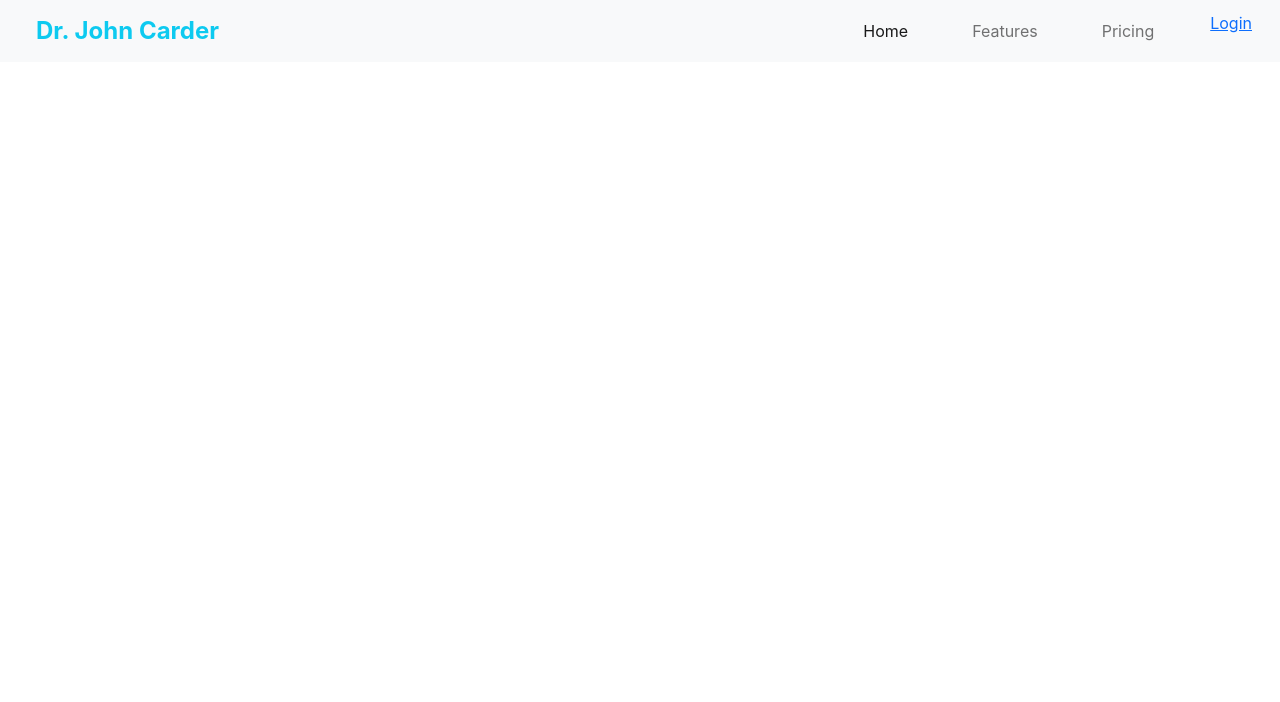
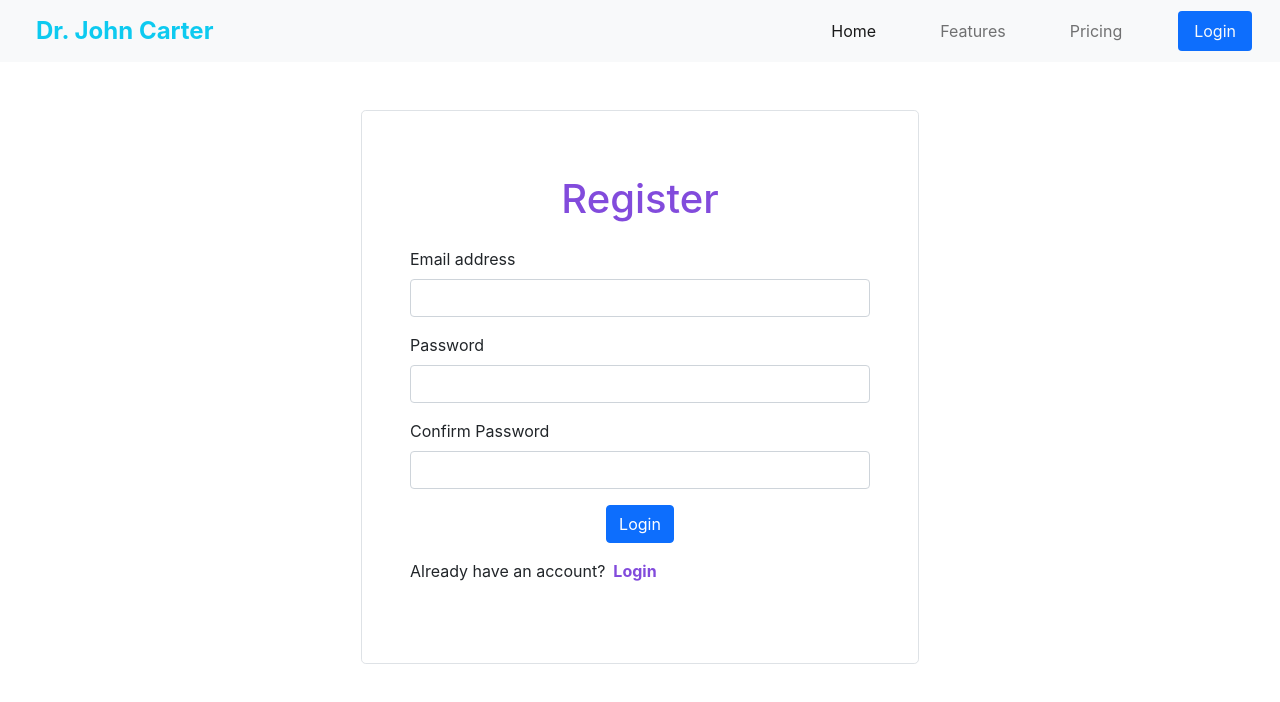
Before and after one commit to JubayerAhmmodShuvo/John-s_World, a React (Create React App) app: page /register in a window 1280 px wide. Shown: the top 702 px of the page. Built offline with nearby package versions, Linux system fonts and the light colour scheme; no server answers.

Commit message:
registration page done

```diff
--- a/src/App.js
+++ b/src/App.js
@@ -1,11 +1,21 @@
 import './App.css';
 import Header from './Pages/Header/Header';
+import { Route, Routes } from "react-router-dom";
+import Home from './Pages/Home/Home';
+import Login from './Pages/Login/Login';
+import Register from './Pages/Register/Register';
 
 
 function App() {
   return (
     <div className="App">
       <Header />
+      <Routes>
+        <Route path="/" element={<Home />} />
+        <Route path="/home" element={<Home />} />
+        <Route path="/login" element={<Login />} />
+        <Route path="/register" element={<Register />} />
+      </Routes>
 
     </div>
   );
--- a/src/Pages/Header/Header.js
+++ b/src/Pages/Header/Header.js
@@ -1,7 +1,7 @@
 import React from 'react';
 import { useAuthState } from 'react-firebase-hooks/auth';
-import { Link } from "react-router-dom";
 import auth from '../../Firebase.init';
+import { Link } from 'react-router-dom';
 
 const Header = () => {
   const [user] = useAuthState(auth);
@@ -12,9 +12,9 @@ const Header = () => {
     <div>
       <nav className="navbar navbar-expand-lg navbar-light bg-light">
         <div className="container-fluid">
-          <a className="navbar-brand fw-bold text-info fs-4 ms-lg-4" href=" ">
-            Dr. John Carder
-          </a>
+          <Link className="navbar-brand fw-bold text-info fs-4 ms-lg-4" to="/ ">
+            Dr. John Carter
+          </Link>
           <button
             className="navbar-toggler"
             type="button"
@@ -29,27 +29,27 @@ const Header = () => {
           <div className="collapse navbar-collapse  " id="navbarNav">
             <ul className="navbar-nav ms-auto me-3 gap-lg-5  ">
               <li className="nav-item">
-                <a className="nav-link active" aria-current="page" href=" ">
+                <Link className="nav-link active" aria-current="page" to=" ">
                   Home
-                </a>
+                </Link>
               </li>
               <li className="nav-item">
-                <a className="nav-link" href=" ">
+                <Link className="nav-link" to=" ">
                   Features
-                </a>
+                </Link>
               </li>
               <li className="nav-item">
-                <a className="nav-link" href=" ">
+                <Link className="nav-link" to=" ">
                   Pricing
-                </a>
+                </Link>
               </li>
-              <li className="nav-item">
+              <li className="nav-item ">
                 {user ?
-              <button onClick={handleSignOut} >SignOut</button>
-              :
-              <Link  to="/login">
-              Login
-              </Link>
+                  <button className="btn btn-danger text-light p-2 rounded" onClick={handleSignOut}>SignOut</button>
+                 :
+                  <Link className="nav-link btn-primary text-light px-3 rounded" to="/login">
+                    Login
+                  </Link>
                 }
               </li>
             </ul>
--- /dev/null
+++ b/src/Pages/Login/Login.css
@@ -0,0 +1,4 @@
+.name {
+
+  color: rgba(99, 30, 211, 0.801);
+}
--- a/src/Pages/Login/Login.js
+++ b/src/Pages/Login/Login.js
@@ -1,9 +1,45 @@
-import React from 'react';
+import React from "react";
+import { Link } from "react-router-dom";
+import './Login.css'
 
 const Login = () => {
   return (
-    <div>
+    <div className="container mt-5 d-flex justify-content-center ">
+      <form className="w-50 border rounded-3 p-lg-5 p-2">
+        <h1 className="text-center mt-3 mb-4 name">Login</h1>
+        <div className="mb-3  ">
+          <label for="exampleInputEmail1" className="form-label">
+            Email address
+          </label>
+          <input
+            type="email"
+            className="form-control"
+            id="exampleInputEmail1"
+            aria-describedby="emailHelp"
+          />
 
+        </div>
+        <div className="mb-3">
+          <label for="exampleInputPassword1" className="form-label">
+            Password
+          </label>
+          <input
+            type="password"
+            className="form-control  "
+            id="exampleInputPassword1"
+          />
+        </div>
+
+        <div className="d-flex justify-content-center mt-3">
+
+          <button type="submit" className="btn btn-primary  ">
+            Login
+          </button>
+        </div>
+        <div className="d-flex my-3">
+          <p>Don't have an account? <Link to="/register" className="fw-bold p-2 text-decoration-none name" >Signup</Link> </p>
+        </div>
+      </form>
     </div>
   );
 };
--- a/src/Pages/Register/Register.js
+++ b/src/Pages/Register/Register.js
@@ -1,9 +1,111 @@
 import React from 'react';
+import { useState } from 'react';
+import { useCreateUserWithEmailAndPassword } from 'react-firebase-hooks/auth';
+import { Link, useNavigate } from "react-router-dom";
+import auth from '../../Firebase.init';
 
 const Register = () => {
+   const [email, setEmail] = useState("");
+   const [password, setPassword] = useState("");
+  const [createUserWithEmailAndPassword, user, loading, error] =
+    useCreateUserWithEmailAndPassword(auth);
+   const [confirmPassword, setConfirmPassword] = useState("");
+   const [error2, setError] = useState("");
+   const navigate = useNavigate();
+  if (loading) {
+    return <p>Loading...</p>;
+  }
+  if (user) {
+    navigate("/home");
+  }
+    const handleEmailBlur = (e) => {
+      setEmail(e.target.value);
+    };
+    const handlePasswordBlur = (e) => {
+      setPassword(e.target.value);
+  };
+   const handleConfirmPasswordBlur = (e) => {
+     setConfirmPassword(e.target.value);
+   };
+   const handleRegister = (e) => {
+     e.preventDefault();
+    if (password !== confirmPassword) {
+      setError("Passwords do not match");
+      return;
+    }
+    if (password.length < 6) {
+      setError("Password must be at least 6 characters");
+      return;
+    }
+    createUserWithEmailAndPassword(email, password);
+
+    setEmail(" ");
+
+    setPassword(" ");
+    setConfirmPassword(" ");
+
+   };
+
+
+
+
   return (
-    <div>
+    <div className="container mt-5 d-flex justify-content-center ">
+      <form
+        onSubmit={handleRegister}
+        className="w-50 border rounded-3 p-lg-5 p-2"
+      >
+        <h1 className="text-center mt-3 mb-4 name">Register</h1>
+        <div className="mb-3  ">
+          <label for="exampleInputEmail1" className="form-label">
+            Email address
+          </label>
+          <input
+            onBlur={handleEmailBlur}
+            type="email"
+            className="form-control"
+            id="exampleInputEmail1"
+            aria-describedby="emailHelp"
+          />
+        </div>
+        <div className="mb-3">
+          <label for="exampleInputPassword1" className="form-label">
+            Password
+          </label>
+          <input
+            onBlur={handlePasswordBlur}
+            type="password"
+            className="form-control  "
+            id="exampleInputPassword1"
+          />
+        </div>
+        <div className="mb-3">
+          <label for="exampleInputPassword1" className="form-label">
+            Confirm Password
+          </label>
+          <input
+            onBlur={handleConfirmPasswordBlur}
+            type="password"
+            className="form-control  "
+            id="exampleInputPassword1"
+          />
+        </div>
+        <p style={{ color: "red" }}>{error2}</p>
 
+        <div className="d-flex justify-content-center mt-3">
+          <button type="submit" className="btn btn-primary  ">
+            Login
+          </button>
+        </div>
+        <div className="d-flex my-3">
+          <p>
+            Already have an account?
+            <Link to="/login" className="fw-bold p-2 text-decoration-none name">
+              Login
+            </Link>
+          </p>
+        </div>
+      </form>
     </div>
   );
 };
```
